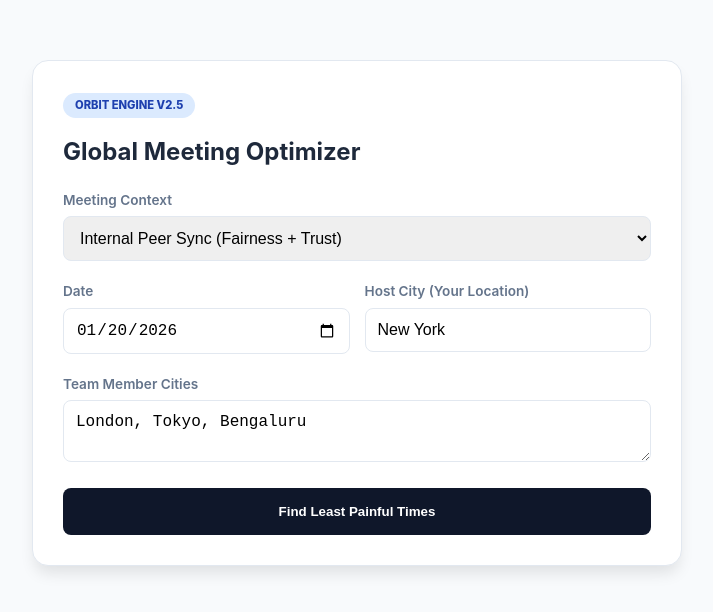
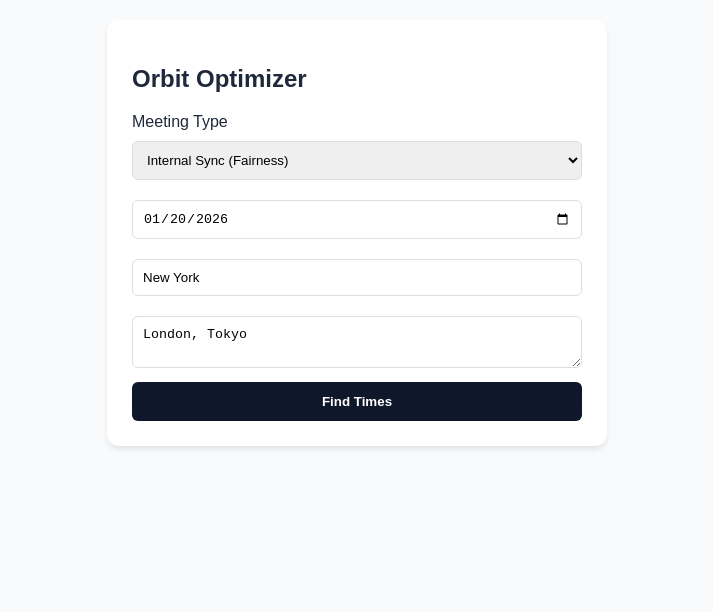
Before and after one commit to rohitvhanji/orbitalgo, a website: page public/index.html in a window 1280 px wide. Shown: the whole page, without its empty margins (283-996 px from the left). Drawn offline with Linux system fonts and the light colour scheme.

Commit message:
Update index.html

```diff
--- a/public/index.html
+++ b/public/index.html
@@ -2,139 +2,71 @@
 <html lang="en">
 <head>
     <meta charset="UTF-8">
-    <meta name="viewport" content="width=device-width, initial-scale=1.0">
-    <title>Orbit | Intelligent Meeting Scheduler</title>
+    <title>Orbit Scheduler</title>
     <style>
-        :root { --primary: #2563eb; --bg: #f8fafc; --card: #ffffff; --text: #1e293b; --border: #e2e8f0; --success: #10b981; --error: #ef4444; }
-        body { font-family: -apple-system, system-ui, sans-serif; max-width: 650px; margin: 40px auto; padding: 20px; background: var(--bg); color: var(--text); line-height: 1.5; }
-        .card { background: var(--card); padding: 30px; border-radius: 16px; box-shadow: 0 10px 15px -3px rgba(0,0,0,0.1); border: 1px solid var(--border); }
-        .badge { display: inline-block; padding: 4px 12px; background: #dbeafe; color: #1e40af; border-radius: 20px; font-size: 0.7rem; font-weight: 800; text-transform: uppercase; margin-bottom: 16px; }
-        h1 { font-size: 1.5rem; margin: 0 0 20px 0; }
-        label { display: block; font-weight: 600; margin-bottom: 6px; font-size: 0.85rem; color: #64748b; }
-        input, textarea, select { width: 100%; padding: 12px; border: 1px solid var(--border); border-radius: 8px; font-size: 1rem; box-sizing: border-box; margin-bottom: 20px; }
-        .row { display: flex; gap: 15px; }
-        .col { flex: 1; }
-        button { background: #0f172a; color: white; width: 100%; padding: 16px; border: none; border-radius: 8px; font-weight: 700; cursor: pointer; }
-        button:disabled { opacity: 0.5; cursor: not-allowed; }
-        #results { margin-top: 25px; display: none; padding-top: 20px; border-top: 2px dashed var(--border); }
-        .slot { background: #0f172a; color: #f8fafc; padding: 18px; border-radius: 12px; margin-bottom: 12px; font-family: monospace; border-left: 4px solid var(--success); }
-        .meta { color: #94a3b8; font-size: 0.8rem; display: block; }
-        .breakdown-grid { display: grid; grid-template-columns: 1fr 1fr; gap: 8px; margin-top: 10px; border-top: 1px solid #334155; padding-top: 10px; }
+        body { font-family: sans-serif; background: #f8fafc; padding: 20px; color: #1e293b; max-width: 500px; margin: auto; }
+        .card { background: white; padding: 25px; border-radius: 12px; box-shadow: 0 4px 6px -1px rgba(0,0,0,0.1); }
+        input, select, textarea { width: 100%; padding: 10px; margin: 10px 0; border: 1px solid #ddd; border-radius: 6px; box-sizing: border-box; }
+        button { width: 100%; padding: 12px; background: #0f172a; color: white; border: none; border-radius: 6px; cursor: pointer; font-weight: bold; }
+        .slot { background: #0f172a; color: white; padding: 15px; border-radius: 8px; margin-top: 10px; font-family: monospace; }
+        .meta { color: #94a3b8; font-size: 0.8rem; }
     </style>
 </head>
 <body>
-
     <div class="card">
-    <div class="badge">Orbit Engine v2.5</div>
-    <h1>Global Meeting Optimizer</h1>
-
-    <label>Meeting Context</label>
+        <h2>Orbit Optimizer</h2>
+        <label>Meeting Type</label>
         <select id="scenario">
-        <option value="peer_sync">Internal Peer Sync (Fairness + Trust)</option>
-        <option value="client_meeting">External Client Meeting (Professional Boundaries)</option>
-        <option value="all_hands">Town Hall / All-Hands (Majority Rules)</option>
-        <option value="urgent_briefing">Urgent Briefing (Host Availability First)</option>
-        <option value="culture_chat">People First (Protect Individuals)</option>
-        <option value="gold_standard">Executive Interview (High Performance)</option>
+            <option value="peer_sync">Internal Sync (Fairness)</option>
+            <option value="client_meeting">Client Meeting (Strict Host)</option>
         </select>
-
-    <div class="row">
-        <div class="col">
-            <label>Date</label>
         <input type="date" id="date">
-        </div>
-        <div class="col">
-            <label>Host City (Your Location)</label>
-            <input type="text" id="host" value="New York">
-        </div>
-    </div>
-
-    <label>Team Member Cities</label>
-    <textarea id="team" rows="2" placeholder="London, Tokyo, Bengaluru">London, Tokyo, Bengaluru</textarea>
-
-    <button onclick="calculate()" id="btn">Find Least Painful Times</button>
-
+        <input type="text" id="hostCity" placeholder="Your City" value="New York">
+        <textarea id="teamCities" rows="2" placeholder="Team Cities (London, Tokyo...)">London, Tokyo</textarea>
+        <button onclick="run()">Find Times</button>
         <div id="results"></div>
     </div>
 
     <script>
-    // Set today as default
         document.getElementById('date').valueAsDate = new Date();
+        const API = "http://localhost:3000/api";
 
-    // FULL LOCALHOST URL
-    const API_BASE = "http://localhost:3000/api";
-
-    async function calculate() {
-        const resDiv = document.getElementById('results');
-        const btn = document.getElementById('btn');
-
-        resDiv.innerHTML = "<div style='text-align:center; color: #2563eb;'><i>Checking connection & resolving cities...</i></div>";
-        resDiv.style.display = "block";
-        btn.disabled = true;
+        async function run() {
+            const out = document.getElementById('results');
+            out.innerHTML = "Resolving cities (this takes a few seconds to avoid API limits)...";
 
             try {
-            // 1. Resolve Host
-            const hRes = await fetch(`${API_BASE}/resolve`, {
+                // 1. Get all timezones in one go
+                const cities = [document.getElementById('hostCity').value, ...document.getElementById('teamCities').value.split(',').map(c => c.trim())];
+                const res = await fetch(`${API}/resolve-team`, {
                     method: 'POST',
                     headers: {'Content-Type': 'application/json'},
-                body: JSON.stringify({ city: document.getElementById('host').value })
+                    body: JSON.stringify({ cities })
                 });
-            if (!hRes.ok) throw new Error("Backend couldn't find your Host City.");
-            const hData = await hRes.json();
+                const { timezones } = await res.json();
 
-            // 2. Resolve Team
-            const teamCities = document.getElementById('team').value.split(',').map(c => c.trim()).filter(c => c);
-            const teamIDs = [hData.timezone_id];
-
-            for (let c of teamCities) {
-                const r = await fetch(`${API_BASE}/resolve`, {
-                    method: 'POST',
-                    headers: {'Content-Type': 'application/json'},
-                    body: JSON.stringify({ city: c })
-                });
-                const d = await r.json();
-                if(d.timezone_id) teamIDs.push(d.timezone_id);
-            }
-
-            // 3. Optimize
-            const oRes = await fetch(`${API_BASE}/optimize`, {
+                // 2. Optimize
+                const opt = await fetch(`${API}/optimize`, {
                     method: 'POST',
                     headers: {'Content-Type': 'application/json'},
                     body: JSON.stringify({
                         date: document.getElementById('date').value,
-                    timezones: [...new Set(teamIDs)],
-                    optimize_for: hData.timezone_id,
+                        timezones: timezones,
+                        optimize_for: timezones[0],
                         scenario: document.getElementById('scenario').value
                     })
                 });
-            const data = await oRes.json();
+                const data = await opt.json();
 
-            // 4. Render
-            let html = "<b>TOP 3 RECOMMENDATIONS:</b><br><br>";
-            if (!data.top_3.length) {
-                html += "No slots found. Try a more 'Flexible' scenario.";
-            } else {
-                data.top_3.forEach((s, i) => {
-                    html += `<div class="slot"><b>#${i+1} ${s.display_time}</b><span class="meta">Fairness: ${Math.round(s.fairness_score)} | Tax: -${s.conflict_penalty}</span>`;
-                    html += `<div class="breakdown-grid">`;
-                    s.breakdown.forEach(loc => {
-                        const dot = loc.score >= 100 ? '🟢' : (loc.score >= 65 ? '🟡' : '🔴');
-                        html += `<div style="font-size:0.75rem">${dot} ${loc.zone.split('/').pop().replace('_',' ')}: ${loc.local_time}</div>`;
+                // 3. Render
+                let html = "";
+                data.top_3.forEach(s => {
+                    html += `<div class="slot"><b>${s.display_time}</b><br><span class="meta">Fairness: ${Math.round(s.fairness_score)} | Tax: -${s.conflict_penalty}</span><br>`;
+                    s.breakdown.forEach(l => html += `<small>${l.zone.split('/').pop()}: ${l.local_time}</small><br>`);
+                    html += `</div>`;
                 });
-                    html += `</div></div>`;
-                });
-            }
-            resDiv.innerHTML = html;
-
-        } catch (e) {
-            console.error(e);
-            resDiv.innerHTML = `<div style="color:var(--error); border:1px solid; padding:10px; border-radius:8px;">
-                <b>Connection Error:</b> ${e.message}<br>
-                <small>1. Is 'node index.js' running?<br>2. Check console (F12) for details.</small>
-            </div>`;
-        } finally {
-            btn.disabled = false;
-        }
+                out.innerHTML = html || "No slots found.";
+            } catch (e) { out.innerHTML = "Error connecting to server. Is 'node index.js' running?"; }
         }
     </script>
 </body>
```
Lines whose indentation alone changed are shown as unchanged.
